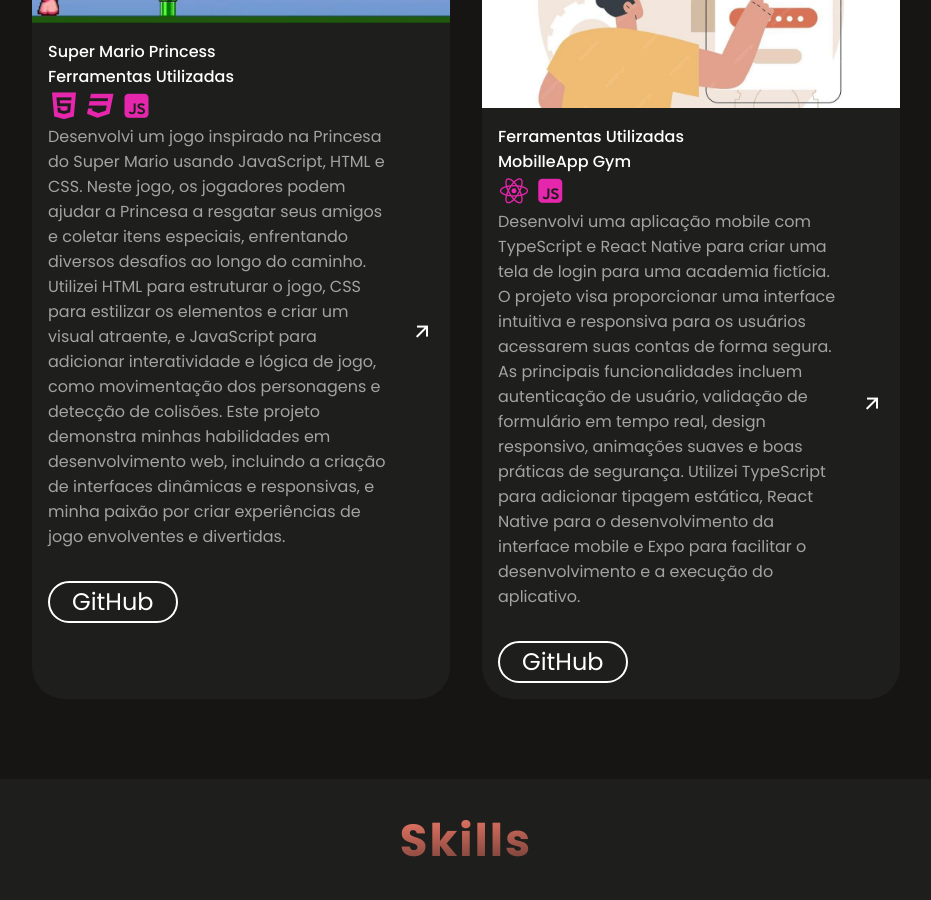
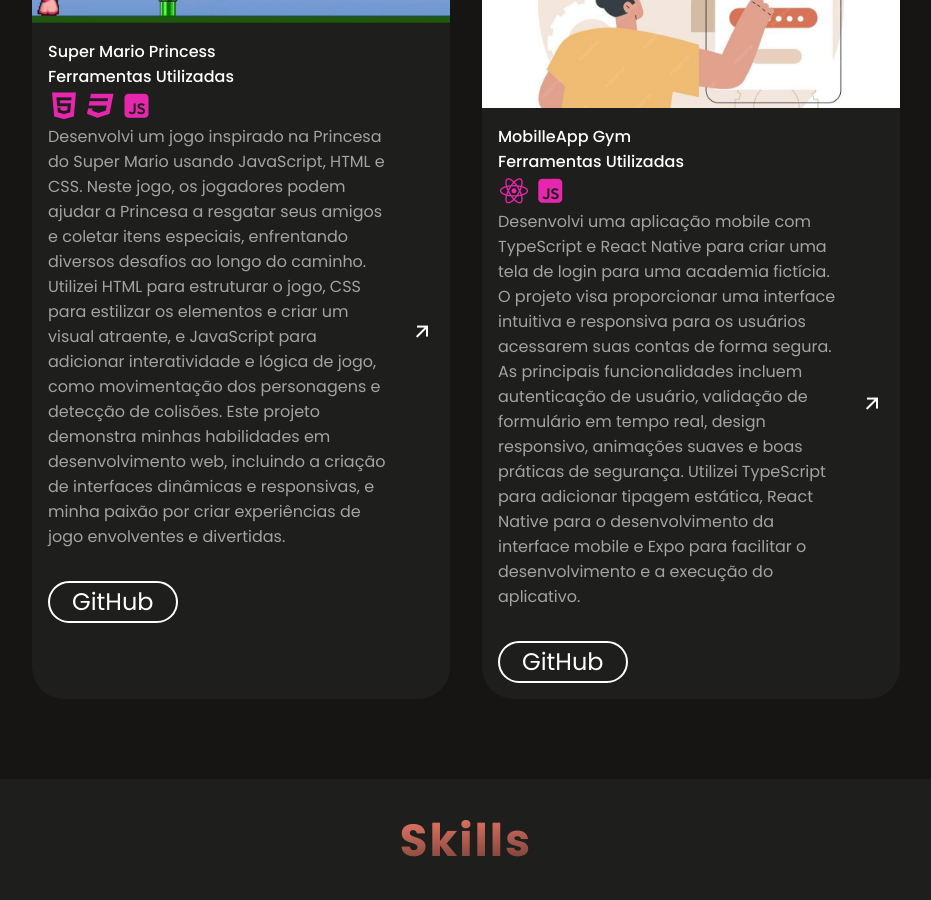
Before and after one commit to KauaneAlmeida/meuPortfolio, a plain HTML site: page index.html in a window 1280 px wide. Shown: the part 1320-2220 px from the top of the page, without its empty margins (174-1105 px from the left). Drawn offline with nearby package versions, Linux system fonts and the light colour scheme; a script that the page names is missing.

Commit message:
Alterando nome container

```diff
--- a/index.html
+++ b/index.html
@@ -1,14 +1,16 @@
 <!DOCTYPE html>
 <html lang="pt-br">
+
 <head>
   <meta charset="UTF-8" />
   <meta name="viewport" content="width=device-width, initial-scale=1.0" />
-    <link  href="https://cdn.jsdelivr.net/npm/remixicon@4.3.0/fonts/remixicon.css" rel="stylesheet"  />
+  <link href="https://cdn.jsdelivr.net/npm/remixicon@4.3.0/fonts/remixicon.css" rel="stylesheet" />
   <link rel="stylesheet" href="styles.css" />
   <title>Web Design Mastery | ISLA</title>
 
 
 </head>
+
 <body>
   <nav>
     <div class="nav__bar">
@@ -82,9 +84,11 @@
             </div>
             <p>Desenvolvi um jogo inspirado na Princesa do Super Mario usando JavaScript, HTML e CSS. Neste jogo, os
               jogadores podem ajudar a Princesa a resgatar seus amigos e coletar itens especiais, enfrentando diversos
-                desafios ao longo do caminho. Utilizei HTML para estruturar o jogo, CSS para estilizar os elementos e criar
+              desafios ao longo do caminho. Utilizei HTML para estruturar o jogo, CSS para estilizar os elementos e
+              criar
               um visual atraente, e JavaScript para adicionar interatividade e lógica de jogo, como movimentação dos
-                personagens e detecção de colisões. Este projeto demonstra minhas habilidades em desenvolvimento web, incluindo a
+              personagens e detecção de colisões. Este projeto demonstra minhas habilidades em desenvolvimento web,
+              incluindo a
               criação de interfaces dinâmicas e responsivas, e minha paixão por criar experiências de jogo envolventes
               e divertidas.</p>
 
@@ -92,7 +96,8 @@
               <a href="https://github.com/KauaneAlmeida/SuperMarioGame" class="github-button">GitHub</a>
             </div>
           </div>
-            <a href="https://kauanealmeida.github.io/SuperMarioGame/" class="project-link"><i class="ri-arrow-right-up-line"></i></a>
+          <a href="https://kauanealmeida.github.io/SuperMarioGame/" class="project-link"><i
+              class="ri-arrow-right-up-line"></i></a>
         </div>
       </div>
 
@@ -100,8 +105,8 @@
         <img src="assets/project-2.jpg" alt="project" />
         <div class="project__card__details">
           <div>
-              <h3>Ferramentas Utilizadas</h3>
-              <h4>MobilleApp Gym</h4>
+            <h3>MobilleApp Gym</h3>
+            <h4>Ferramentas Utilizadas</h4>
             <div class="project__tools">
               <i class="ri-reactjs-fill" title="React Native"></i>
               <i class="ri-javascript-fill" title="JavaScript"></i>
@@ -116,7 +121,8 @@
               <a href="https://github.com/KauaneAlmeida/MobilleApp.git" class="github-button">GitHub</a>
             </div>
           </div>
-            <a href="https://github.com/KauaneAlmeida/MobilleApp.git" class="project-link"><i class="ri-arrow-right-up-line"></i></a>
+          <a href="https://github.com/KauaneAlmeida/MobilleApp.git" class="project-link"><i
+              class="ri-arrow-right-up-line"></i></a>
         </div>
       </div>
 
@@ -228,4 +234,5 @@
   <script src="https://unpkg.com/scrollreveal"></script>
   <script src="main.js"></script>
 </body>
+
 </html>
```
Lines whose indentation alone changed are shown as unchanged.
